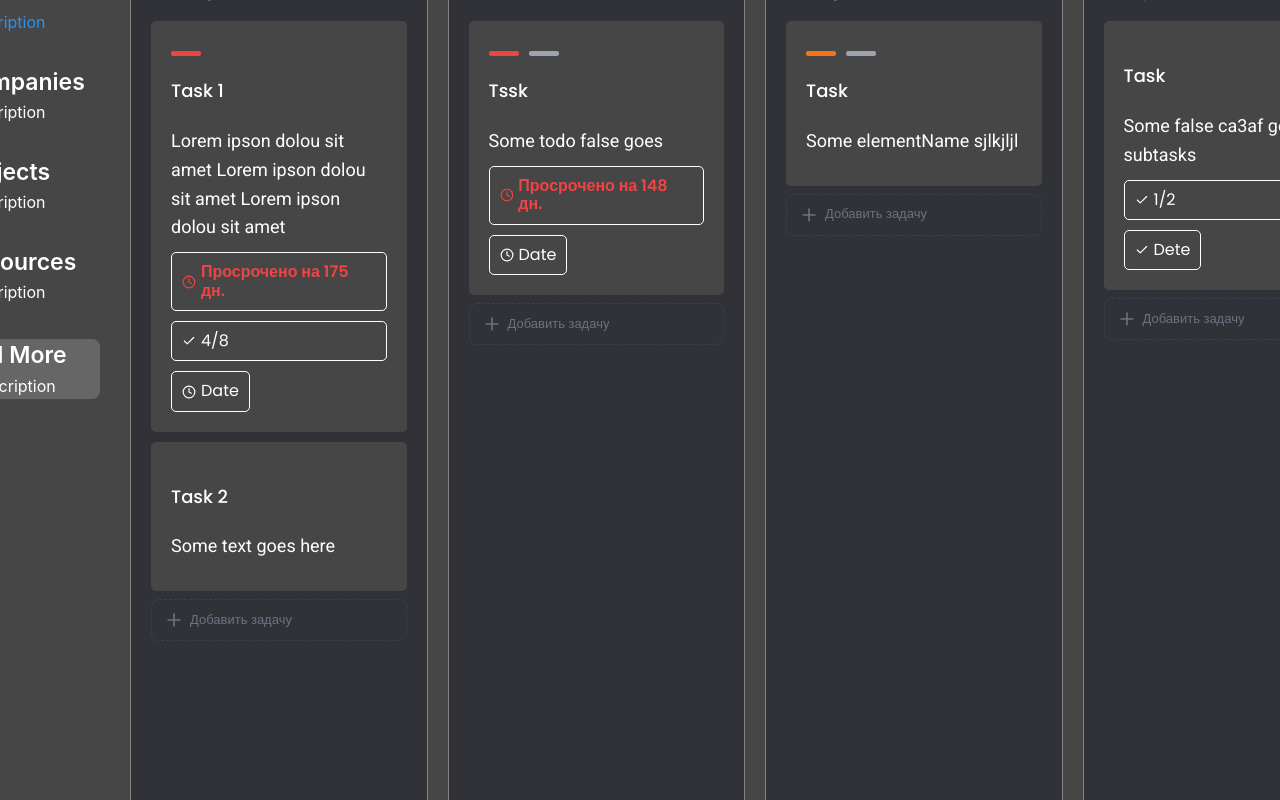
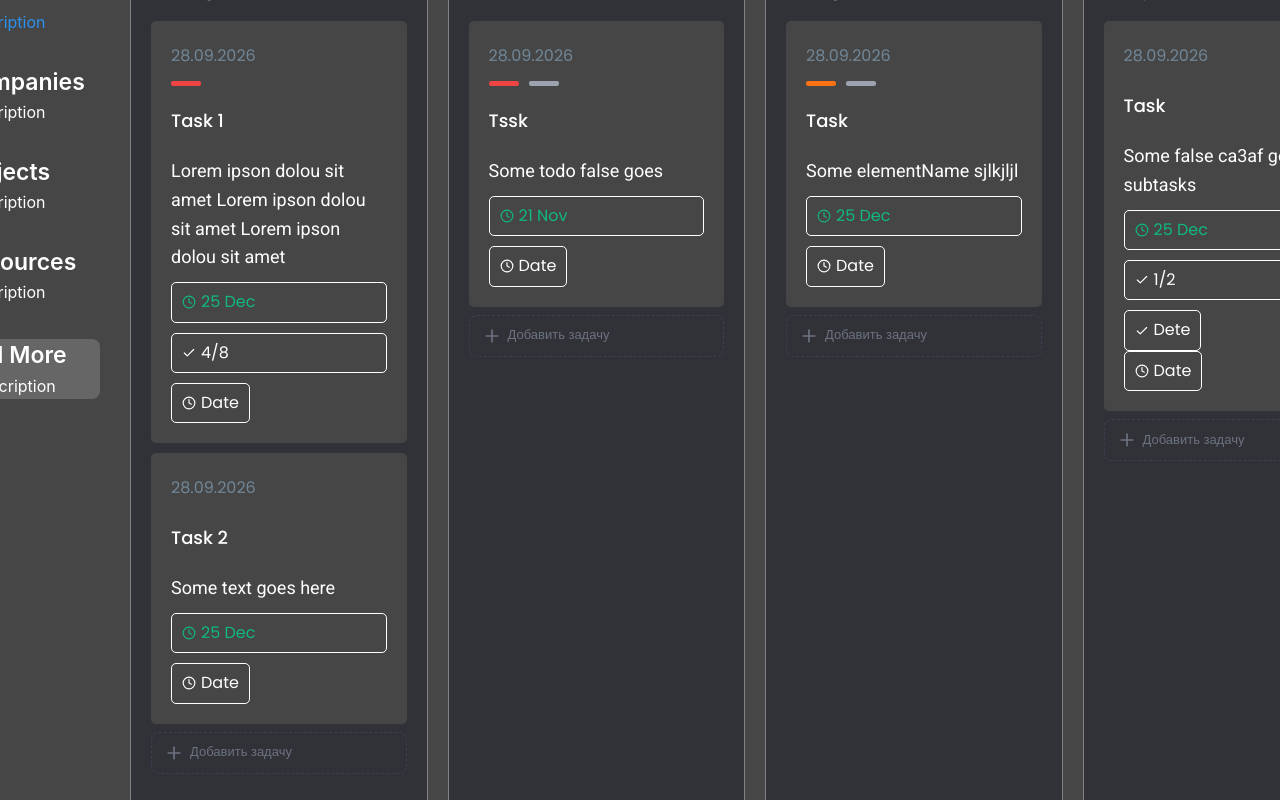
Before and after one commit to Krupko/idea-manager, a React (Vite) app: page / in a window 1280 px wide. Shown: the top 800 px of the page. Built offline with nearby package versions, Linux system fonts and the light colour scheme.

Commit message:
Добавлена фича паузы, преостановка выполнения задачи

```diff
--- a/package.json
+++ b/package.json
@@ -7,7 +7,7 @@
     "dev": "vite",
     "build": "tsc -b && vite build",
     "preview": "vite preview",
-    "lint": "eslint .",
+    "lint": "eslint",
     "stylelint": "stylelint \"src/**/*.{css,scss}\"",
     "stylelint:fix": "stylelint \"src/**/*.{css,scss}\" --fix",
     "types": "tsc --noEmit"
--- a/src/components/board/Board/Board.tsx
+++ b/src/components/board/Board/Board.tsx
@@ -200,6 +200,15 @@ export const Board = () => {
     setDeletingTask(null); // 3. Сбрасываем
   };
 
+  const handleTogglePause = (taskId: string) => {
+    setColumns((prev) =>
+      prev.map((col) => ({
+        ...col,
+        tasks: col.tasks.map((t) => (t.id === taskId ? { ...t, paused: !t.paused } : t)),
+      }))
+    );
+  };
+
   return (
     <div className='board'>
       <div className='board-columns'>
@@ -215,6 +224,7 @@ export const Board = () => {
             onEditClick={handleEditTask}
             onDeleteClick={handleDeleteClick}
             justMovedTaskId={justMovedTaskId}
+            onTogglePause={handleTogglePause}
           />
         ))}
       </div>
--- a/src/components/board/Column/Column.tsx
+++ b/src/components/board/Column/Column.tsx
@@ -14,6 +14,7 @@ interface ColumnProps {
   onAddTask: (columnId: string) => void;
   onEditClick: (task: Task) => void;
   onDeleteClick: (task: Task) => void;
+  onTogglePause: (taskId: string) => void;
 }
 export const Column = ({
   column,
@@ -25,6 +26,7 @@ export const Column = ({
   onAddTask,
   onEditClick,
   onDeleteClick,
+  onTogglePause,
 }: ColumnProps) => {
   const [isOver, setIsOver] = useState(false);
 
@@ -80,6 +82,7 @@ export const Column = ({
             isJustMoved={task.id === justMovedTaskId}
             onEditClick={onEditClick}
             onDeleteClick={onDeleteClick}
+            onTogglePause={onTogglePause}
           />
         ))}
         {isEmpty && (
--- a/src/components/board/TaskCard/TaskCard.scss
+++ b/src/components/board/TaskCard/TaskCard.scss
@@ -109,6 +109,10 @@
     animation: flash 0.6s ease-out;
   }
 
+  &__actions {
+    @include flex-sb-center;
+  }
+
   &__edit {
     align-items: center;
     background: transparent;
@@ -120,29 +124,47 @@
     height: 30px; // 5. Размер кнопки
     justify-content: center;
     opacity: 0; // 8. Скрыта по умолчанию
-    position: absolute; // 1. Абсолютное позиционирование внутри карточки
-    right: 8px; // 3. Отступ справа
-    top: 8px; // 2. Отступ сверху
     transition: all 0.15s; // 9. Плавное появление
     width: 30px; // 4. Размер кнопки
 
     &:hover {
-      background: #374151; // 10. Фон при наведении
+      background: #f59e0b; // 10. Фон при наведении
       color: #fff; // 11. Белая иконка при наведении
     }
 
     &--delete {
-      right: 36px;
-
       &:hover {
         background: #ef4444;
         color: #fff;
       }
     }
+
+    &-wrapper {
+      @include flex-center;
+    }
   }
 
   &:hover &__edit {
     opacity: 1; // 12. Проявляется при hover на карточку
+  }
+
+  &__created-at {
+    color: var(--color-grei); // 4. Серый цвет
+  }
+
+  &--paused {
+    background-color: #3a3a3a; // 1. Темнее, чем обычный
+    opacity: 0.75; // 2. Полупрозрачность
+
+    &:hover {
+      background-color: #444; // 3. При hover — чуть светлее
+      opacity: 0.85;
+    }
+  }
+
+  &__edit--pause:hover {
+    background: #10b981; // 4. Оранжевый цвет иконки Play
+    color: #fff;
   }
 }
 
--- a/src/components/board/TaskCard/TaskCard.tsx
+++ b/src/components/board/TaskCard/TaskCard.tsx
@@ -1,8 +1,9 @@
 import './TaskCard.scss';
-import { Check, Clock, Pencil, Trash2 } from 'lucide-react';
+import { Check, Clock, Pause, Pencil, Play, Trash2 } from 'lucide-react';
 import type { Task } from '../types';
 import { getDeadlineStatus, getDeadlineLabel } from '../../../utils/deadline';
 import { useState } from 'react';
+import { formatCreatedAt } from '@/utils/date';
 
 interface TaskCardProps {
   task: Task;
@@ -13,6 +14,7 @@ interface TaskCardProps {
   isJustMoved: boolean;
   onEditClick: (task: Task) => void;
   onDeleteClick: (task: Task) => void;
+  onTogglePause: (taskId: string) => void;
 }
 
 export const TaskCard = ({
@@ -24,6 +26,7 @@ export const TaskCard = ({
   isJustMoved,
   onEditClick,
   onDeleteClick,
+  onTogglePause,
 }: TaskCardProps) => {
   const [isDragging, setDragging] = useState(false);
   const [dropPosition, setDropPosition] = useState<'before' | 'after' | null>(null);
@@ -84,9 +87,14 @@ export const TaskCard = ({
     onDeleteClick(task);
   };
 
+  const handlePauseClick = (e: React.MouseEvent) => {
+    e.stopPropagation();
+    onTogglePause(task.id);
+  };
+
   return (
     <div
-      className={`task-card ${isDragging ? 'task-card--dragging' : ''} ${dropPosition ? `task-card--${dropPosition}` : ''} ${isJustMoved ? 'task-card--flash' : ''}`}
+      className={`task-card ${isDragging ? 'task-card--dragging' : ''} ${dropPosition ? `task-card--${dropPosition}` : ''} ${isJustMoved ? 'task-card--flash' : ''} ${task.paused ? 'task-card--paused' : ''}`}
       draggable='true'
       onDragStart={handleDragStart}
       onDragEnd={handleDragEnd}
@@ -95,6 +103,18 @@ export const TaskCard = ({
       onDragLeave={handleDragLeave}
     >
       <div className='task-card__actions'>
+        <span className='task-card__created-at'>{formatCreatedAt(task.createdAt)}</span>
+
+        <div className='task-card__edit-wrapper'>
+          <button
+            type='button'
+            onClick={handlePauseClick}
+            aria-label={task.paused ? 'Возобновить задачу' : 'Приостановить задачу'}
+            className={`task-card__edit task-card__edit--pause ${task.paused ? 'task-card__edit--paused-active' : ''}`}
+          >
+            {task.paused ? <Play size={20} /> : <Pause size={20} />}
+          </button>
+
           <button
             type='button'
             onClick={handleEditClick}
@@ -112,6 +132,7 @@ export const TaskCard = ({
           >
             <Trash2 size={20} />
           </button>
+        </div>
       </div>
 
       {task.labels.length > 0 && (
--- a/src/components/board/TaskModal/TaskModal.tsx
+++ b/src/components/board/TaskModal/TaskModal.tsx
@@ -7,9 +7,9 @@ import { zodResolver } from '@hookform/resolvers/zod';
 import { useEffect } from 'react';
 
 const taskSchema = z.object({
-  title: z.string().min(1, 'Название обязательно').max(100, 'Максимально 100 знаков'),
+  title: z.string().min(1, 'Название обязательно').max(100, 'Меньше 1000 символов'),
   description: z.string().max(500, 'Максимально 500 знаков').optional(),
-  deadline: z.string().optional(),
+  deadline: z.string().min(1, 'Дедлайн обязательно'),
   paused: z.boolean(),
 });
 
@@ -53,7 +53,7 @@ export const TaskModal = ({ isOpen, onClose, onSubmit, initialTask }: TaskModalP
     const taskData: Omit<Task, 'id' | 'createdAt'> = {
       title: data.title,
       description: data.description,
-      deadline: data.deadline || undefined,
+      deadline: data.deadline,
       labels: [], // TODO Почему пустой: пока не реализовано, но тип требует
       subtasks: [], // TODO добавить редактор подзадач
       done: initialTask?.done ?? false,
@@ -101,8 +101,9 @@ export const TaskModal = ({ isOpen, onClose, onSubmit, initialTask }: TaskModalP
 
         {/* Поле:  Дедлайн*/}
         <div className='task-modal__field'>
-          <label htmlFor='deadline'>Дедлайн</label>
+          <label htmlFor='deadline'>Дедлайн*</label>
           <input id='deadline' type='date' {...register('deadline')} />
+          {errors.deadline && <span className='task-modal__error'>{errors.deadline.message}</span>}
         </div>
 
         {/* Поле: Пауза */}
--- a/src/components/board/data-local.ts
+++ b/src/components/board/data-local.ts
@@ -11,7 +11,7 @@ export const DEFAULT_COLUMNS: ColumnType[] = [
         description:
           'Lorem ipson dolou sit amet Lorem ipson dolou sit amet Lorem ipson dolou sit amet',
         labels: [{ id: 'l1', color: '#ef4444' }],
-        deadline: '2026-03-25',
+        deadline: '2026-12-25',
         done: false,
         paused: false,
         createdAt: '2026-09-28',
@@ -31,6 +31,7 @@ export const DEFAULT_COLUMNS: ColumnType[] = [
         title: 'Task 2',
         description: 'Some text goes here',
         labels: [],
+        deadline: '2026-12-25',
         done: false,
         paused: false,
         createdAt: '2026-09-28',
@@ -50,7 +51,7 @@ export const DEFAULT_COLUMNS: ColumnType[] = [
           { id: 'l2', color: '#ef4444' },
           { id: 'l3', color: '#9ca3af' },
         ],
-        deadline: '2026-04-21',
+        deadline: '2026-11-21',
         done: false,
         paused: false,
         createdAt: '2026-09-28',
@@ -70,6 +71,7 @@ export const DEFAULT_COLUMNS: ColumnType[] = [
           { id: 'l4', color: '#f97316' },
           { id: 'l5', color: '#9ca3af' },
         ],
+        deadline: '2026-12-25',
         done: false,
         paused: false,
         createdAt: '2026-09-28',
@@ -86,6 +88,7 @@ export const DEFAULT_COLUMNS: ColumnType[] = [
         title: 'Task',
         description: 'Some false ca3af goes subtasks',
         labels: [],
+        deadline: '2026-12-25',
         done: true,
         paused: false,
         createdAt: '2026-09-28',
--- a/src/components/board/types.ts
+++ b/src/components/board/types.ts
@@ -14,7 +14,7 @@ export interface Task {
   title: string;
   description?: string;
   labels: Label[];
-  deadline?: string;
+  deadline: string;
   done: boolean;
   paused: boolean;
   createdAt: string;
--- /dev/null
+++ b/src/utils/date.ts
@@ -0,0 +1,10 @@
+import { format, parseISO } from 'date-fns';
+import { ru } from 'date-fns/locale';
+
+export const formatCreatedAt = (iso: string): string => {
+  try {
+    return format(parseISO(iso), 'dd.MM.yyyy', { locale: ru });
+  } catch {
+    return '';
+  }
+};
```
Lines whose indentation alone changed are shown as unchanged.
